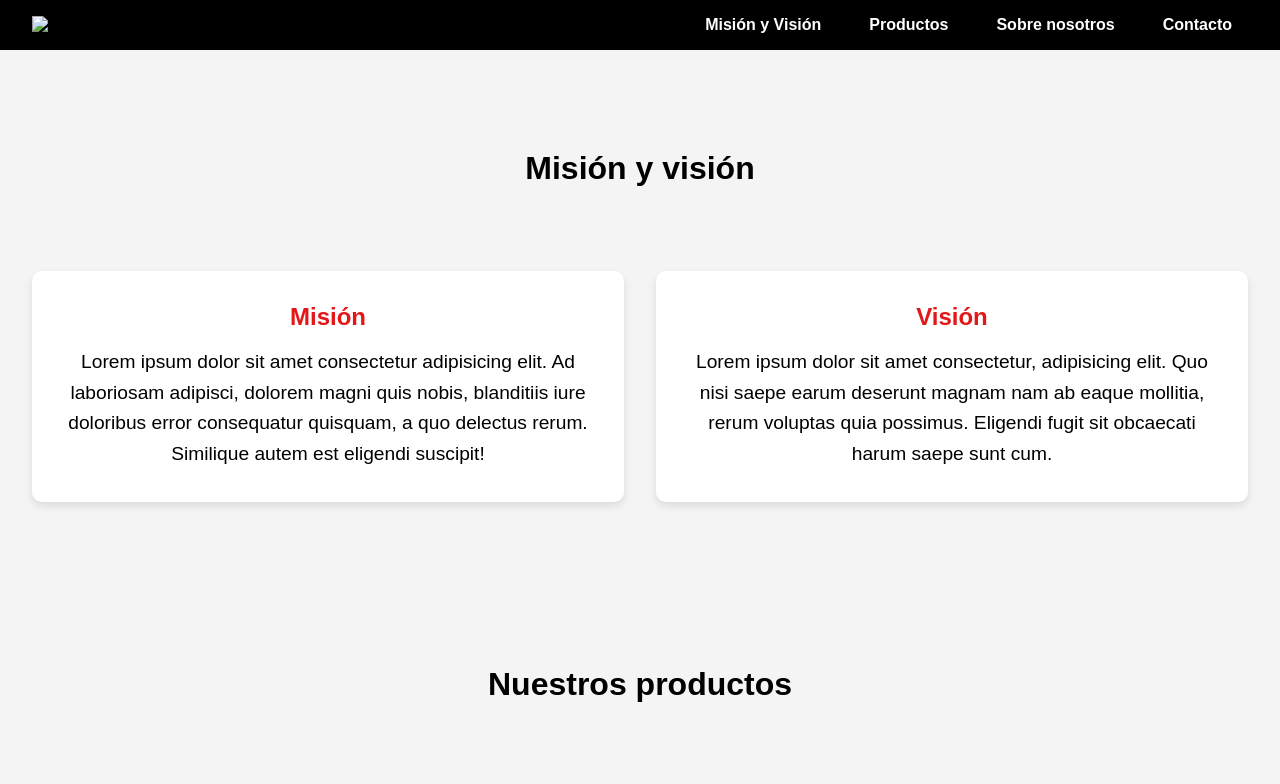
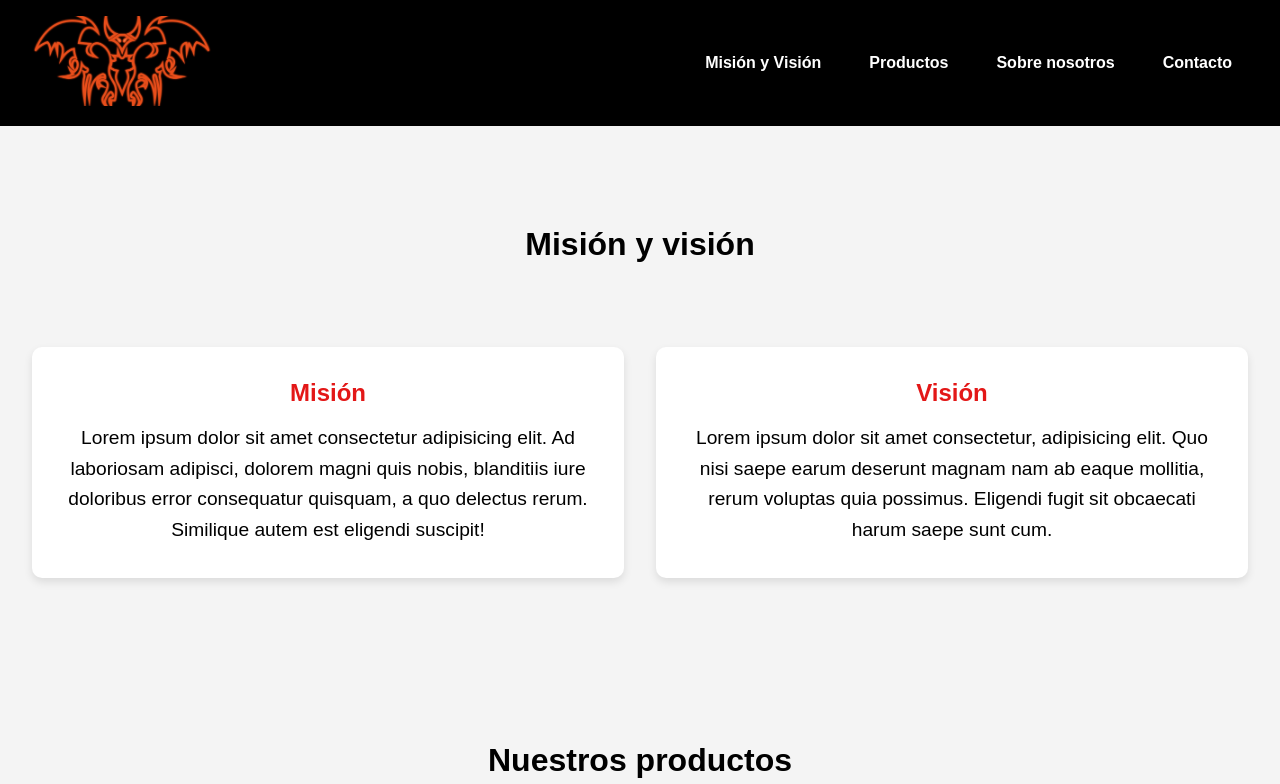
Before and after one commit to Ricardo-we/-apocalypse-landingpage, a plain HTML site: page index.html in a window 1280 px wide. Shown: the top 784 px of the page. Drawn offline with Linux system fonts and the light colour scheme; the site is published under a folder, as on GitHub Pages, so addresses that start at the root find nothing.

Commit message:
Changed to paths instead of slashes

```diff
--- a/index.html
+++ b/index.html
@@ -12,7 +12,7 @@
     <header>
       <nav class="navbar">
         <div class="navbar-logo">
-          <img src="/assets/logo.jpg" class="logo" alt="Logo" />
+          <img src="./assets/logo.jpg" class="logo" alt="Logo" />
         </div>
         <ul class="navbar-menu">
           <li><a href="#mission-vission">Misión y Visión</a></li>
```
